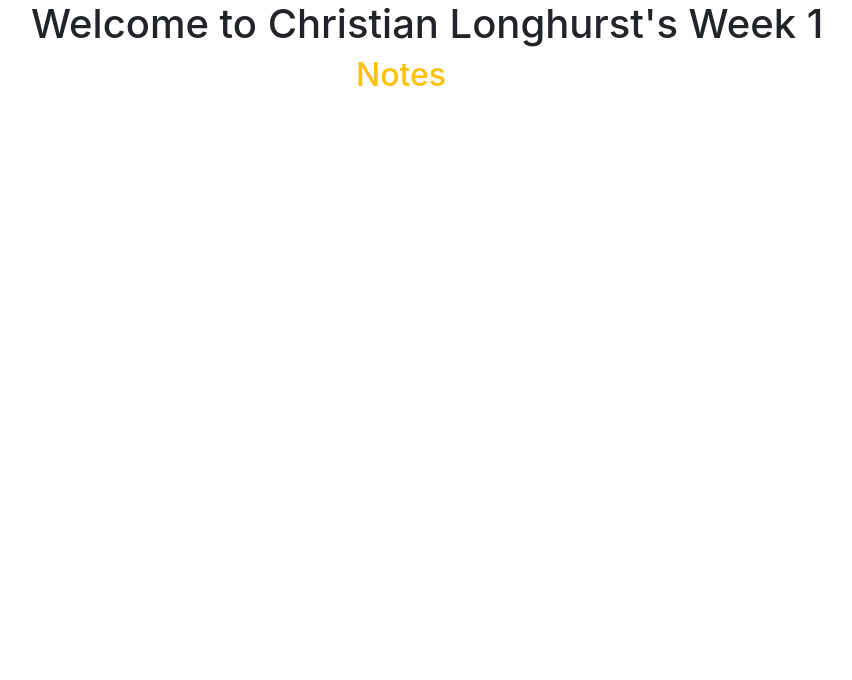
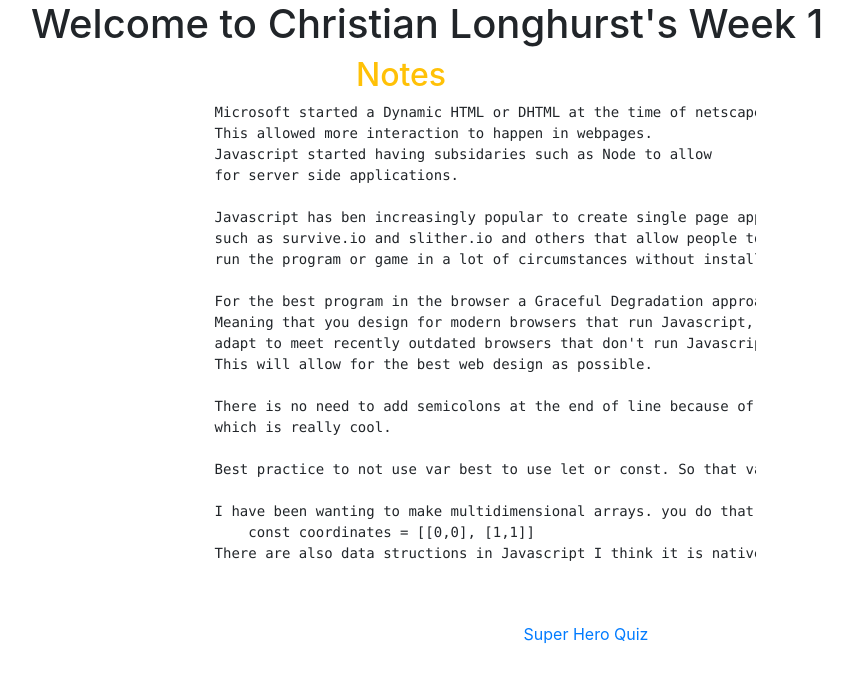
Before and after one commit to crlonghurst/webApplications, a plain HTML site: page week2/index.html in a window 1280 px wide. Shown: the whole page, without its empty margins (54-906 px from the left). Drawn offline with nearby package versions, Linux system fonts and the light colour scheme.

Commit message:
adding notes

```diff
--- a/week2/index.html
+++ b/week2/index.html
@@ -32,8 +32,33 @@
             <div class="col-lg-8 pull-left">
                 <h2 class="text-warning text-center text-capitalize">Notes</h2>
                 <pre>
+                    Microsoft started a Dynamic HTML or DHTML at the time of netscape.
+                    This allowed more interaction to happen in webpages.
+                    Javascript started having subsidaries such as Node to allow
+                    for server side applications.
+
+                    Javascript has ben increasingly popular to create single page applications
+                    such as survive.io and slither.io and others that allow people to
+                    run the program or game in a lot of circumstances without installing anything.
+
+                    For the best program in the browser a Graceful Degradation approach needs to be applied.
+                    Meaning that you design for modern browsers that run Javascript, then
+                    adapt to meet recently outdated browsers that don't run Javascript.
+                    This will allow for the best web design as possible.
+
+                    There is no need to add semicolons at the end of line because of Automatic semicolon insertion (ASI)
+                    which is really cool.
+
+                    Best practice to not use var best to use let or const. So that variables have block scope.
+
+                    I have been wanting to make multidimensional arrays. you do that by
+                        const coordinates = [[0,0], [1,1]]
+                    There are also data structions in Javascript I think it is native.
 
                 </pre>
+            </div>
+            <div class="text-warning text-capitalize text-center">
+              <a href="./quiz/index.html">Super Hero Quiz</a>
             </div>
         </div>
   </body>
```
